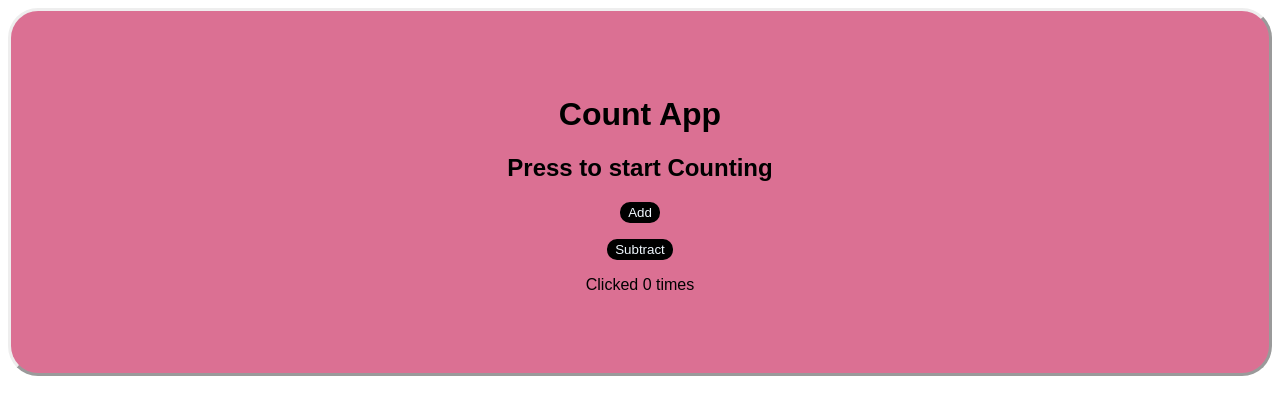
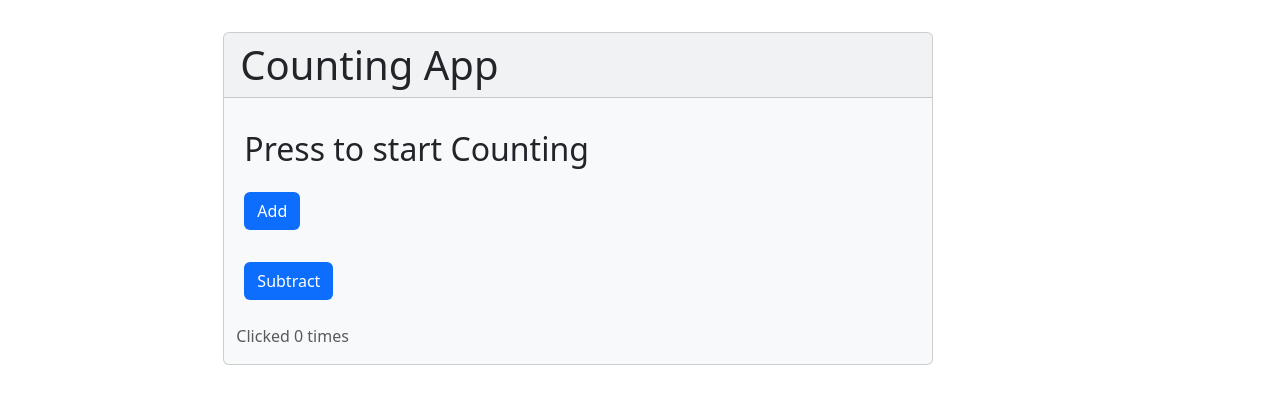
Before and after one commit to mc-jamin/myreact, a React (Create React App) app: page / in a window 1280 px wide. Shown: the top 414 px of the page. Built offline with nearby package versions, Linux system fonts and the light colour scheme.

Commit message:
styling with bootstrap

```diff
--- a/package.json
+++ b/package.json
@@ -5,6 +5,7 @@
   "description": "a project for training and learning purposes",
   "main": "src/index.js",
   "dependencies": {
+    "bootstrap": "^5.3.2",
     "loader-utils": "3.2.1",
     "react": "18.2.0",
     "react-dom": "18.2.0",
--- a/src/App.js
+++ b/src/App.js
@@ -2,10 +2,16 @@ import React, { useState } from 'react';
 import "./styles.css";
 const App=(props)=>{
   return (
-    <div className="App">
-      <h1>Count App</h1>
-      <h2>Press to start Counting</h2>
+    <div className ="container-sm m-2 p-2">
+      <div className="row">
+        <div className = "col"></div>
+          <div className="col-8">
+            <div className="m-2 p-2">
               <Counting/>
+            </div>
+          </div>
+      <div className="col"></div>
+      </div>
     </div>
   );
 }
@@ -17,7 +23,6 @@ const Counting=()=> {
     type : "button",
     name : "addition",
     value : "Add",
-    class : "btn",
     onclick : ()=>{
       setPositive(true);
       setCount(count+1);
@@ -27,7 +32,6 @@ const Counting=()=> {
     type : "button",
     name : "subtraction",
     value : "Subtract",
-    class : "btn",
     onclick : ()=>{
       if(count>0) setCount(count-1);
       else setPositive(false);
@@ -35,23 +39,31 @@ const Counting=()=> {
    }
   };
   return (
-    <div>
+    <>
+    <div class="bg-light card ">
+      <h1 className="card-title card-header">Counting App</h1>
+      <div className="container">
+        <h2 className=" d-flex bd-highlight justify-content-centre card-text mt-4 p-2">Press to start Counting</h2>
+        <div className="d-flex justify-content flex-column">
           <p>
             <input type ={buttonValue.buttonAdd.type}
-          className = {buttonValue.buttonAdd.class}
+            className = "btn bg-primary text-white m-2"
             onClick={buttonValue.buttonAdd.onclick}
             value = {buttonValue.buttonAdd.value}/>
           </p>
           <p>
             <input type ={buttonValue.buttonSubtract.type}
-            className = {buttonValue.buttonSubtract.class}
+            className = "btn bg-primary text-white m-2"
             onClick={buttonValue.buttonSubtract.onclick}
             value = {buttonValue.buttonSubtract.value}/>
           </p>
-    <p>
+        </div>
+          <p className="text-muted">
             { isPositive ? `Clicked ${count} times`: "Num cannot be negative" }
           </p>
       </div>
+    </div>
+  </>
   );
 }
 export default App;
--- a/src/index.js
+++ b/src/index.js
@@ -1,6 +1,9 @@
 import { StrictMode } from "react";
 import { createRoot } from "react-dom/client";
 import App from "./App";
+import 'bootstrap/dist/css/bootstrap.css';
+// Put any other imports below so that CSS from your
+// components takes precedence over default styles.
 const rootElement = document.getElementById("root");
 const root = createRoot(rootElement);
 root.render(
--- a/src/styles.css
+++ b/src/styles.css
@@ -1,7 +1,8 @@
 .App {
   font-family: sans-serif;
+  color: rgb(214, 203, 239);
   text-align: center;
-  background-color:palevioletred;
+  background-color:slateblue;
   padding: 5%;
   border-style:outset;
   border-radius: 30px;
```
Also changed, not shown: 2 other files (tests, documents, lock files or other folders). Lines whose indentation alone changed are shown as unchanged.
